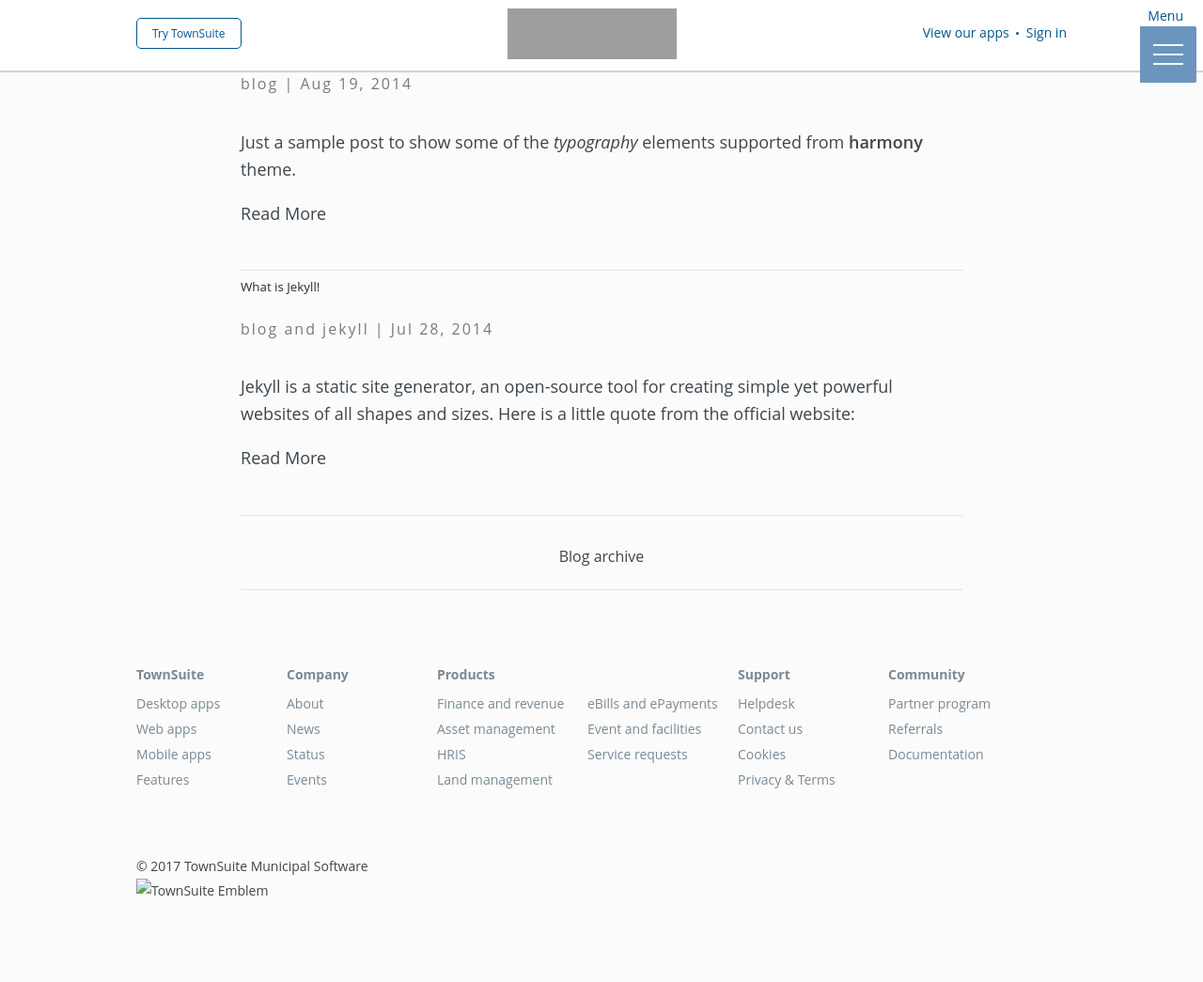
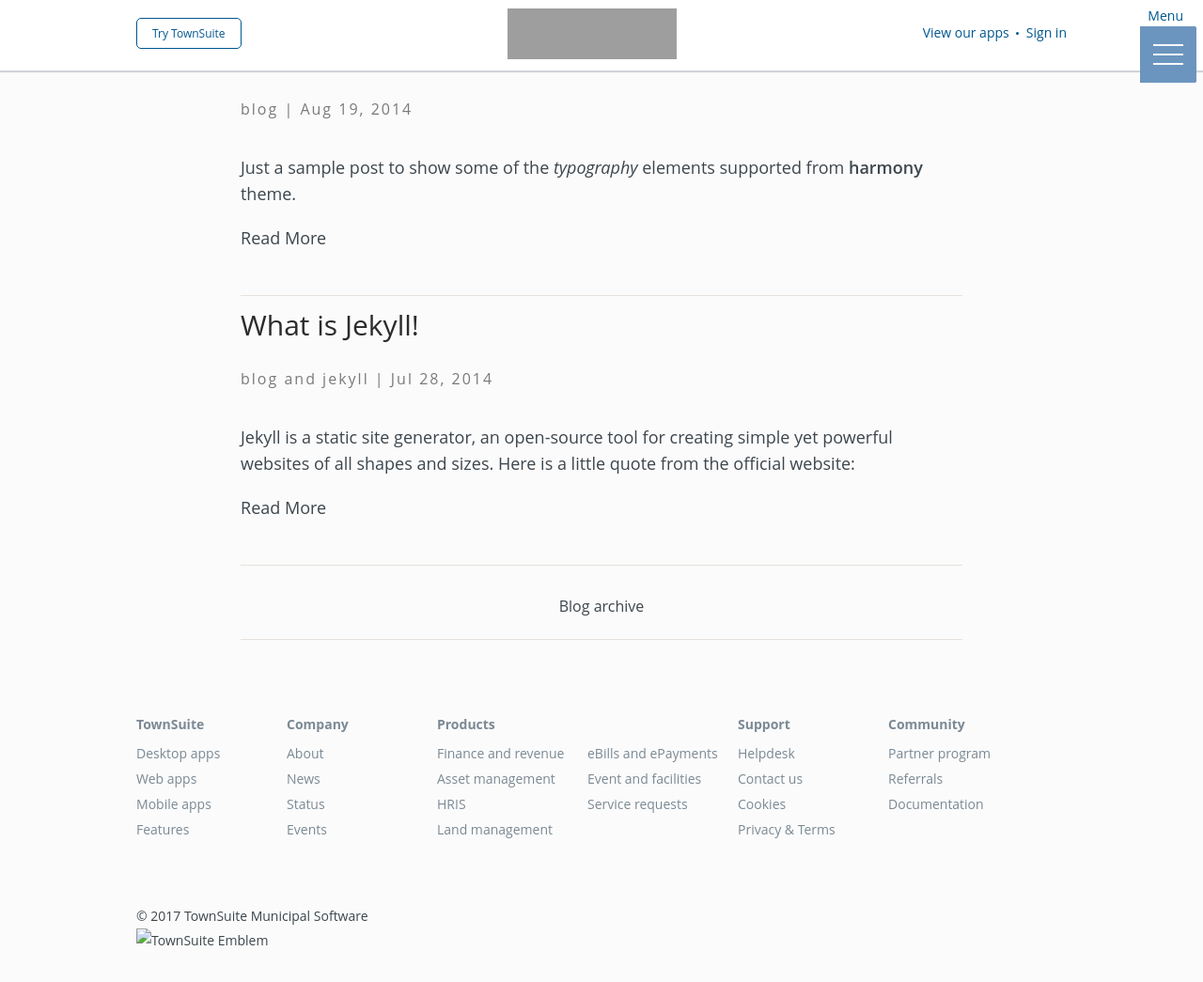
Before and after one commit to TownSuite/News, a Jekyll site: the page built from index.html, in a window 1280 px wide and 1134 px high. Shown: the top 1045 px of the window at 94% size. Built offline with Jekyll 4.4.1, drawn with Linux system fonts in a browser that asks for light colours; nearby versions of some CDN libraries; some web fonts are replaced; grey boxes are pictures that could not be loaded.

Commit message:
title size

```diff
--- a/assets/css/main.scss
+++ b/assets/css/main.scss
@@ -750,3 +750,6 @@
 tbody tr:nth-child(odd) th {
   background-color: $base-05;
 }
+h3.post-title {
+    font-size: 30px;
+}
```
